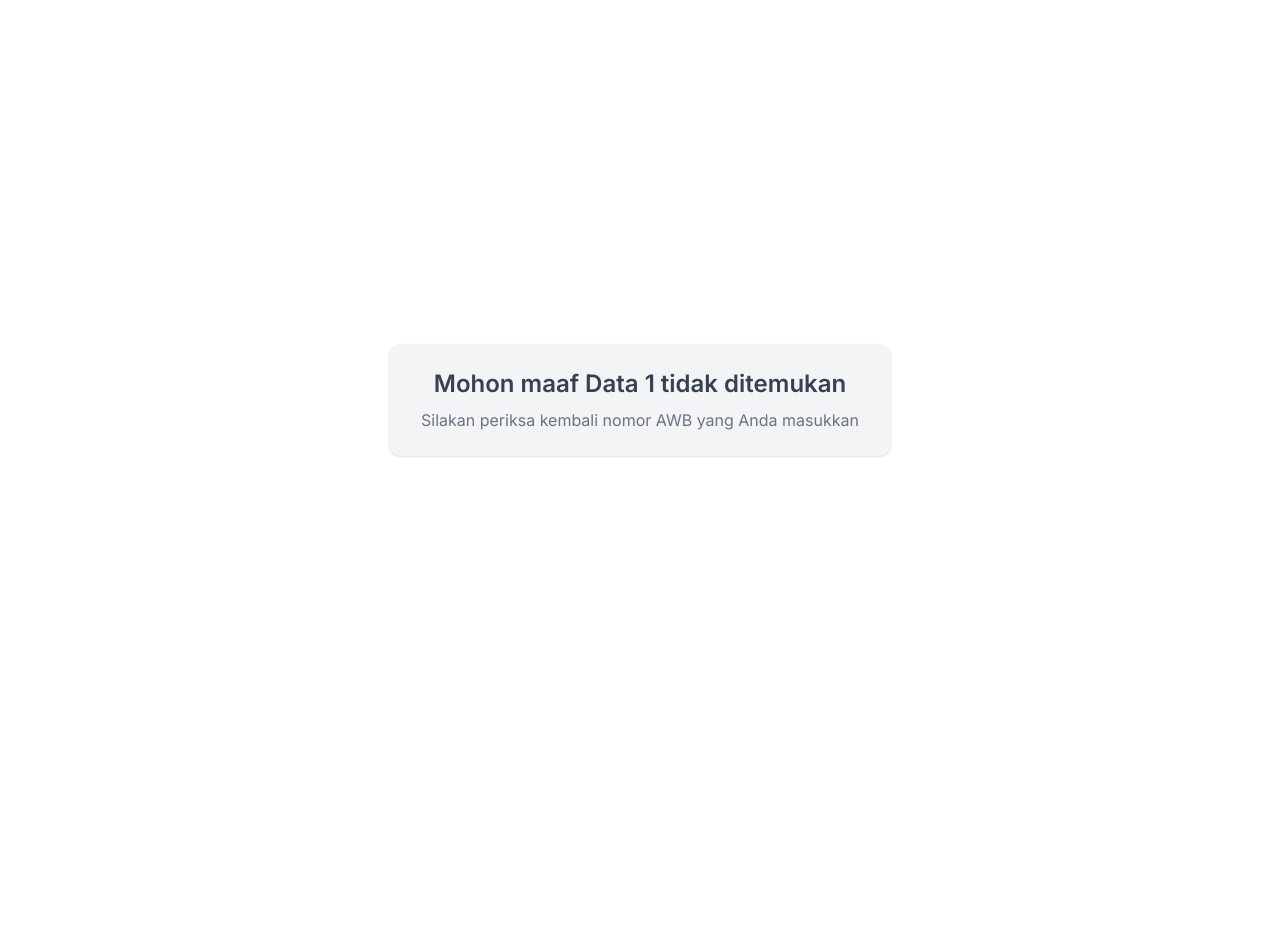
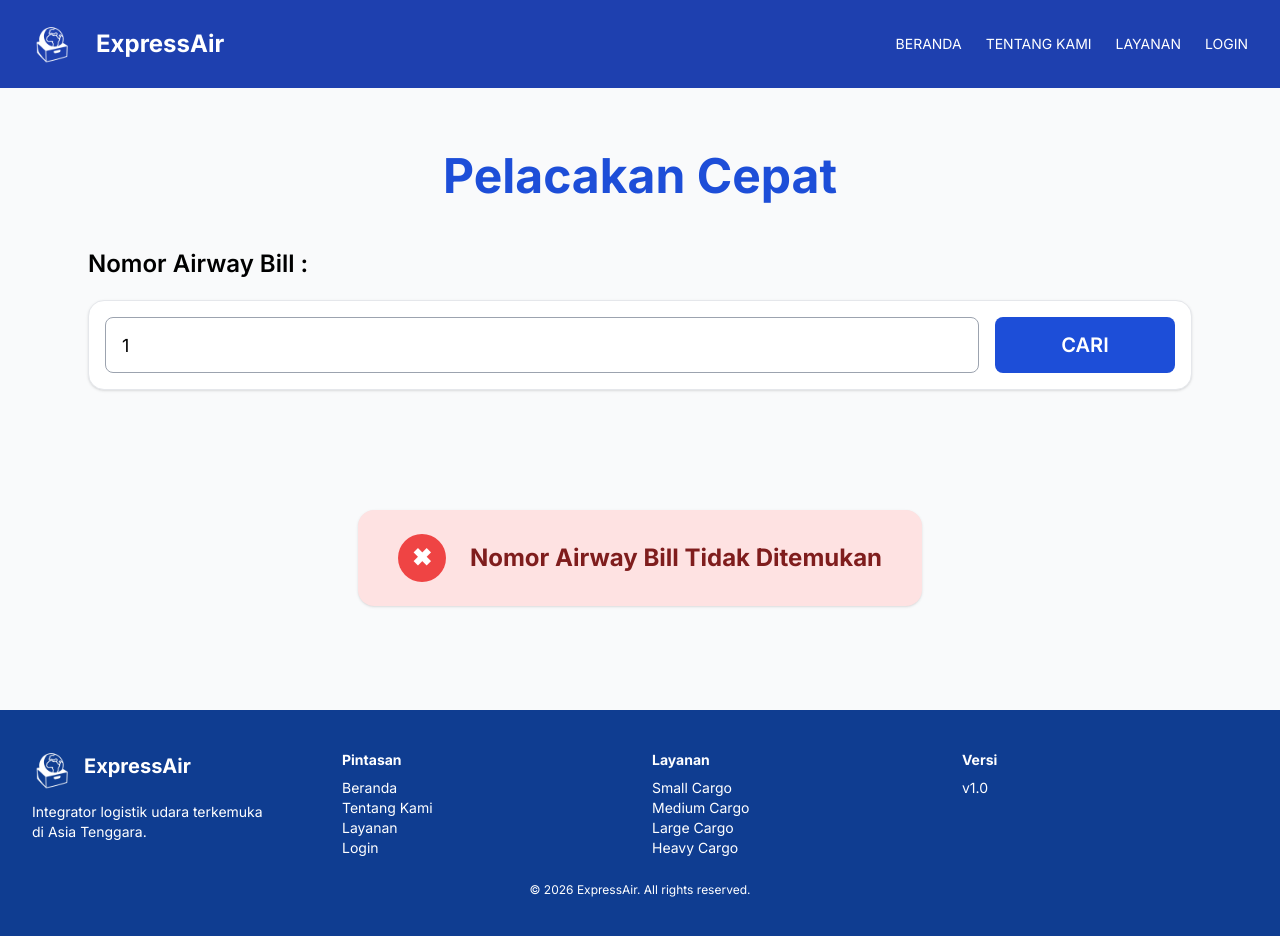
Before and after one commit to DeanFrederick500/Unguided-Chapter4-5-Next.JS, a Next.js app: page /tracking/1 in a window 1280 px wide. Before the commit the page ends 800 px from the top, so only its background shows below. Built offline with nearby package versions, Linux system fonts and the light colour scheme.

Commit message:
Membuat halaman cari awb

```diff
--- a/app/tracking/[awb]/page.tsx
+++ b/app/tracking/[awb]/page.tsx
@@ -1,38 +1,47 @@
 "use client";
 
+import Navbar from "@/components/layout/Navbar";
+import Footer from "@/components/layout/Footer";
+
 import { useParams, useRouter } from "next/navigation";
-import { ArrowLeft, Package, Check } from "lucide-react";
+import { useState, useEffect } from "react";
+import { ArrowLeft, Check } from "lucide-react";
 
 export default function DetailShipment() {
-
-    const { awb } = useParams();
+  const params = useParams();
   const router = useRouter();
 
-    const shipments = JSON.parse(localStorage.getItem("shipments") || "[]");
+  const awb = Array.isArray(params.awb) ? params.awb[0] : params.awb;
+
+  const [shipments, setShipments] = useState<any[]>([]);
+  const [loading, setLoading] = useState(true);
+  const [searchAwb, setSearchAwb] = useState("");
+
+  useEffect(() => {
+    const saved = localStorage.getItem("shipments");
+
+    if (saved) {
+      setShipments(JSON.parse(saved));
+    }
+
+    setSearchAwb(awb || "");
+    setLoading(false);
+  }, [awb]);
 
   const data = shipments.find((s: any) => s.awb === awb);
-    if (!data) {
-        return (
-            <div className="min-h-screen flex items-center justify-center">
-                <div className="bg-gray-100 px-8 py-6 rounded-xl shadow text-center">
-                    <h2 className="text-2xl font-semibold text-gray-700">
-                        Mohon maaf Data {awb} tidak ditemukan
-                    </h2>
 
-                    <p className="text-gray-500 mt-2">
-                        Silakan periksa kembali nomor AWB yang Anda masukkan
-                    </p>
-                </div>
-            </div>
-        );
-    }
+  const handleSearch = () => {
+    if (!searchAwb.trim()) return;
+
+    router.push(`/tracking/${searchAwb}`);
+  };
 
   const steps = [
     "Received",
     "Sortation",
-        "Loaded to Aircraft",
+    "Loaded",
     "Departed",
-        "Arrived"
+    "Arrived",
   ];
 
   const statusMap: any = {
@@ -41,143 +50,208 @@ export default function DetailShipment() {
     "Delivered": 4,
   };
 
-    const currentIndex = statusMap[data.status] ?? 0;
+  const currentIndex = data ? statusMap[data.status] ?? 0 : 0;
+
+  const trackingInfo = data
+    ? [
+      {
+        lokasi: `${data.asal}`,
+        waktu: "05 April 2026 pukul 08.30",
+        desc: "Barang telah diterima oleh petugas di lokasi asal dan siap diproses untuk pengiriman udara.",
+      },
+      {
+        lokasi: `${data.asal}`,
+        waktu: "05 April 2026 pukul 09.15",
+        desc: "Barang sedang melalui proses penyortiran di gudang untuk penyesuaian rute dan jadwal penerbangan.",
+      },
+      {
+        lokasi: `${data.asal} Airport`,
+        waktu: "05 April 2026 pukul 11.45",
+        desc: "Barang telah dimuat ke dalam pesawat dan siap untuk diberangkatkan menuju bandara tujuan.",
+      },
+      {
+        lokasi: `${data.asal} Airport`,
+        waktu: "05 April 2026 pukul 13.20",
+        desc: "Pesawat yang membawa kargo telah diberangkatkan dari bandara asal menuju bandara tujuan.",
+      },
+      {
+        lokasi: `${data.tujuan} Airport`,
+        waktu: "05 April 2026 pukul 18.59",
+        desc: "Pesawat telah tiba di bandara tujuan dan kargo siap untuk proses penyerahan kepada penerima.",
+      },
+    ]
+    : [];
 
   return (
-        <div>
+    <div className="min-h-screen flex flex-col">
+      <Navbar />
 
-            {/* BACK */}
+      <main className="bg-gray-50 w-full pt-28 flex-1">
+        <div className="max-w-6xl mx-auto px-6 py-10">
+
+          <h1 className="text-5xl font-bold text-center text-blue-700 mb-12">
+            Pelacakan Cepat
+          </h1>
+
+          {/* SEARCH BOX */}
+          <p className="text-2xl font-semibold text-black mb-5">
+            Nomor Airway Bill :
+          </p>
+          <div className="bg-white rounded-2xl shadow p-4 mb-14 border">
+            <div className="grid grid-cols-[1fr_180px] gap-4">
+
+              <input
+                value={searchAwb}
+                onChange={(e) => setSearchAwb(e.target.value)}
+                onKeyDown={(e) => {
+                  if (e.key === "Enter") handleSearch();
+                }}
+                placeholder="Masukkan nomor AWB"
+                className="border border-gray-400 rounded-lg px-4 h-14 text-lg outline-none focus:border-gray-500"
+              />
+
               <button
-                onClick={() => router.push("/")}
-                className="mb-4 flex items-center gap-2 text-blue-600 hover:text-blue-800 transition font-medium"
+                onClick={handleSearch}
+                className="bg-blue-700 text-white rounded-lg text-xl font-semibold transition-all duration-300 hover:scale-105 hover:shadow-xl"
               >
-                <ArrowLeft size={18} />
-                Kembali ke Beranda
+                CARI
               </button>
-
-            {/* DETAIL */}
-            <div className="bg-white p-6 rounded-xl shadow mb-6">
-                <div className="flex items-center gap-3 mb-4">
-                    <div className="text-blue-600 p-2 rounded-lg">
-                        <Package size={25} />
-                    </div>
-                    <h2 className="font-semibold text-lg">Tracking Shipment</h2>
-                </div>
-
-                <div className="grid grid-cols-3 gap-4 text-sm">
-
-                    <div>
-                        <p className="text-gray-400">Nomor AWB</p>
-                        <p className="font-semibold">{data.awb}</p>
-                    </div>
-
-                    <div>
-                        <p className="text-gray-400">Berat</p>
-                        <p className="font-semibold">{data.berat} kg</p>
-                    </div>
-
-                    <div>
-                        <p className="text-gray-400">No. Penerbangan</p>
-                        <p className="font-semibold">{data.flight}</p>
-                    </div>
-
-                    <div>
-                        <p className="text-gray-400">Asal</p>
-                        <p className="font-semibold">{data.asal}</p>
-                    </div>
-
-                    <div>
-                        <p className="text-gray-400">Tujuan</p>
-                        <p className="font-semibold">{data.tujuan}</p>
-                    </div>
-
-                    <div>
-                        <p className="text-gray-400">Status Saat Ini</p>
-                        <p className="font-semibold text-blue-600">{data.status}</p>
-                    </div>
 
             </div>
           </div>
 
-            {/* TRACKING */}
-            <div className="bg-white p-6 rounded-xl shadow">
-                <h2 className="font-semibold mb-4">Riwayat Tracking</h2>
+          {loading && (
+            <div className="py-32 text-center text-xl font-semibold">
+              Memuat data...
+            </div>
+          )}
+
+          {!loading && !data && (
+            <div className="py-16 flex justify-center">
+              <div className="bg-red-100 px-10 py-6 rounded-2xl shadow text-center flex items-center gap-6">
+
+                <div className="w-12 h-12 rounded-full bg-red-500 flex items-center justify-center text-white text-2xl font-bold">
+                  ✖
+                </div>
+
+                <h2 className="text-2xl font-bold text-red-900">
+                  Nomor Airway Bill Tidak Ditemukan
+                </h2>
+
+              </div>
+            </div>
+          )}
+
+          {!loading && data && (
+            <>
+
+
+              {/* STEP */}
+              <div className="mb-16">
+                <div className="flex items-center justify-between relative">
+
+                  {/* GARIS ABU */}
+                  <div className="absolute top-7 left-[12.5%] right-[12.5%] h-[2px] bg-gray-300"></div>
+
+                  {/* GARIS HIJAU */}
+                  <div
+                    className="absolute top-7 left-[12.5%] h-[2px] bg-emerald-500"
+                    style={{
+                      width: `${(currentIndex / (steps.length - 1)) * 75}%`,
+                    }}
+                  ></div>
 
                   {steps.map((step, i) => {
                     const done = i <= currentIndex;
 
                     return (
-                        <div key={i} className="flex gap-4 mb-6">
+                      <div
+                        key={i}
+                        className="relative z-10 flex flex-col items-center w-full"
+                      >
+                        <div className="relative">
 
-                            {/* BULAT + GARIS */}
-                            <div className="flex flex-col items-center">
-                                <div className="relative flex items-center justify-center">
-
-                                    {/* LINGKARAN LUAR */}
                           <div
-                                        className={`absolute w-8 h-8 rounded-full ${done ? "bg-emerald-100" : "bg-gray-200"
+                            className={`w-16 h-16 rounded-full ${done ? "bg-emerald-100" : "bg-gray-200"
                               }`}
                           ></div>
 
-                                    {/* LINGKARAN DALAM */}
                           <div
-                                        className={`relative z-10 w-5 h-5 flex items-center justify-center rounded-full border-2 ${done
-                                                ? "bg-emerald-100 border-emerald-500"
-                                                : "bg-gray-200 border-gray-400"
+                            className={`absolute inset-0 m-auto w-9 h-9 rounded-full border-2 flex items-center justify-center ${done
+                              ? "border-emerald-500 bg-emerald-100"
+                              : "border-gray-400 bg-gray-200"
                               }`}
                           >
-                                        {done ? (
-                                            <Check size={12} className="text-emerald-500" />
-                                        ) : (
-                                            <Check size={12} className="text-gray-400" />
-                                        )}
+                            <Check
+                              size={18}
+                              className={
+                                done ? "text-emerald-500" : "text-gray-400"
+                              }
+                            />
                           </div>
 
                         </div>
 
-                                {i !== steps.length - 1 && (
+                        <p className="mt-4 font-semibold text-lg text-center">
+                          {step}
+                        </p>
+                      </div>
+                    );
+                  })}
+                </div>
+              </div>
+
+              {/* TIMELINE */}
+              <div className="space-y-2">
+                {trackingInfo.map((item, i) => {
+                  const done = i <= currentIndex;
+
+                  return (
                     <div
-                                        className={`w-[2px] h-12 ${done ? "bg-emerald-500" : "bg-gray-300"
+                      key={i}
+                      className="grid grid-cols-[220px_50px_1fr] gap-4"
+                    >
+                      <div className="text-right">
+                        <p className="font-medium text-base">{item.lokasi}</p>
+                        <p className="font-medium text-base">{item.waktu}</p>
+                      </div>
+
+                      <div className="flex flex-col items-center gap-2">
+                        {/* BULATAN */}
+                        <div
+                          className={`w-11 h-11 rounded-full flex items-center justify-center ${done ? "bg-emerald-200" : "bg-gray-200"
+                            }`}
+                        >
+                          <Check
+                            size={28}
+                            className={done ? "text-white" : "text-white"}
+                            strokeWidth={3}
+                          />
+                        </div>
+
+                        {/* GARIS PANJANG */}
+                        {i !== trackingInfo.length - 1 && (
+                          <div
+                            className={`w-[2.3px] h-20 ${done ? "bg-emerald-500" : "bg-gray-300"
                               }`}
                           ></div>
                         )}
                       </div>
 
-                            {/* TEXT */}
-                            <div>
-                                <p
-                                    className={`font-medium ${done ? "text-black" : "text-gray-600"
-                                        }`}
-                                >
-                                    {step}
-                                </p>
-
-                                <p className="text-sm text-gray-400">
-                                    {done ? (
-                                        <>
-                                            {/* LOKASI */}
-                                            {step === "Received" || step === "Sortation"
-                                                ? `${data.asal} Hub`
-                                                : `${data.tujuan} Airport`}
-                                            <br />
-
-                                            {/* TANGGAL */}
-                                            <span className="text-blue-600">
-                                                05 April 2026 pukul 08.30
-                                            </span>
-                                        </>
-                                    ) : (
-                                        "Menunggu"
-                                    )}
-                                </p>
+                      <div className="pt-1 font-medium text-xl leading-relaxed">
+                        {item.desc}
                       </div>
-
                     </div>
                   );
                 })}
+              </div>
+            </>
+          )}
 
         </div>
+      </main>
 
+      <Footer />
     </div>
   );
 }
--- a/components/layout/Navbar.tsx
+++ b/components/layout/Navbar.tsx
@@ -17,8 +17,7 @@ export default function Navbar() {
 
   return (
     <nav
-      className={`fixed top-0 left-0 w-full px-8 py-6 flex justify-between items-center z-50 transition duration-300
-      ${
+      className={`fixed top-0 left-0 w-full px-8 py-6 flex justify-between items-center z-50 transition duration-300 ${
         scrolled
           ? "bg-white/80 backdrop-blur-md shadow text-darkblue"
           : "bg-blue-800 text-white"
@@ -35,17 +34,17 @@ export default function Navbar() {
       </div>
 
       <div className="flex gap-6 text-sm">
-        <a href="#Hero" className="relative group">
+        <a href="/#Hero" className="relative group">
           BERANDA
           <span className="absolute left-0 bottom-0 w-0 h-[2px] bg-current transition-all group-hover:w-full"></span>
         </a>
 
-        <a href="#TentangKami" className="relative group">
+        <a href="/#TentangKami" className="relative group">
           TENTANG KAMI
           <span className="absolute left-0 bottom-0 w-0 h-[2px] bg-current transition-all group-hover:w-full"></span>
         </a>
 
-        <a href="#Service" className="relative group">
+        <a href="/#Service" className="relative group">
           LAYANAN
           <span className="absolute left-0 bottom-0 w-0 h-[2px] bg-current transition-all group-hover:w-full"></span>
         </a>
```
Lines whose indentation alone changed are shown as unchanged.
